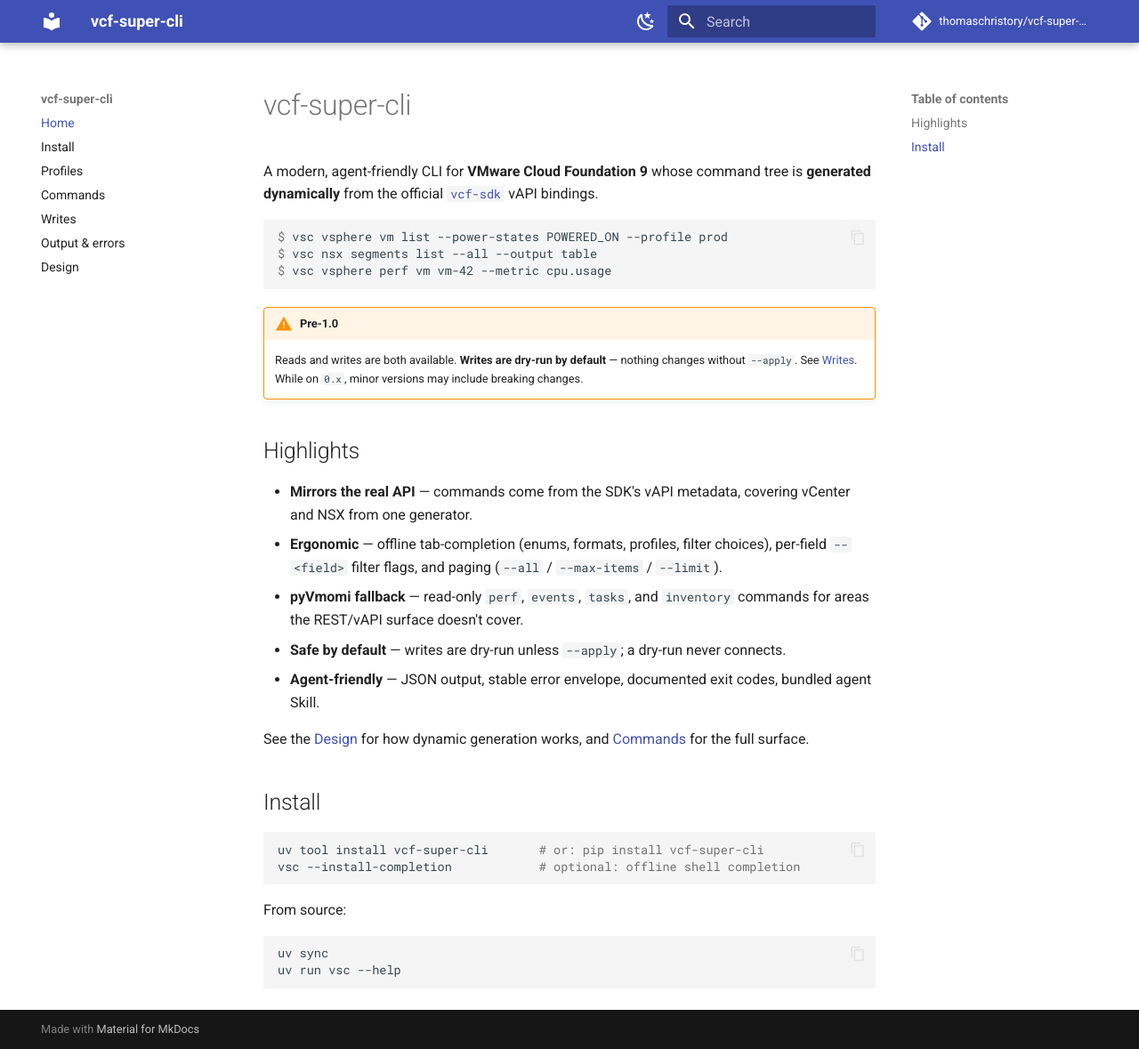
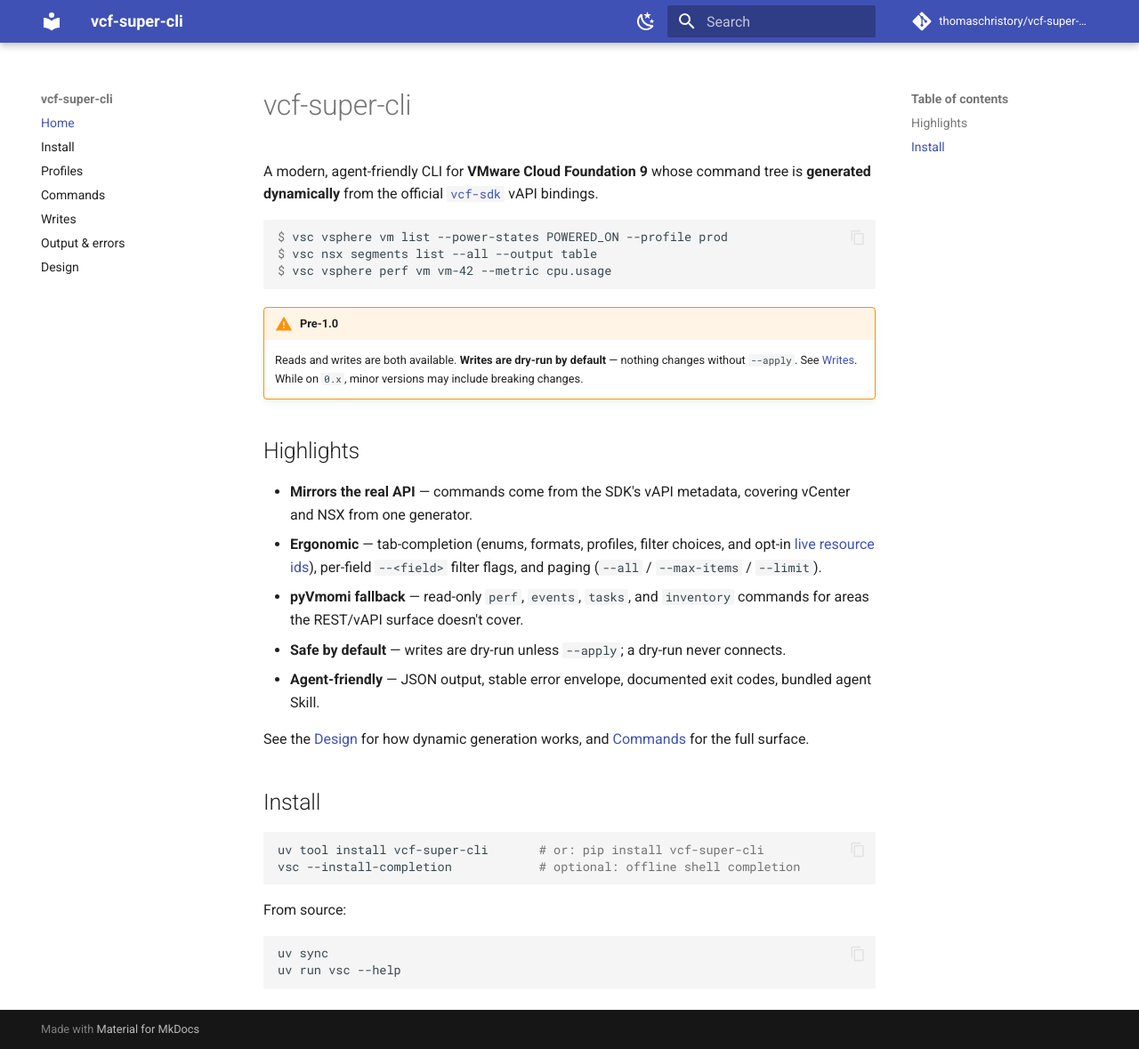
Before and after one commit to thomaschristory/vcf-super-cli, an MkDocs documentation site: the page built from docs/index.md, in a window 1280 px wide and 1179 px high. Shown: the whole window at 89% size. Built offline with MkDocs 1.6.1 and Material for MkDocs 9.7.7, drawn with Linux system fonts in a browser that asks for light colours; comment, search, counter and statistics services are not loaded.

Commit message:
docs: surface live completion on landing page + env-var reference (#51) (#52)
The Pages site deployed fine for v0.4, but two source docs lagged the release:

- index.md Highlights now mentions opt-in live resource-id completion (linked to
  the usage section), not just offline completion.
- profiles.md env-var table gains VSC_COMPLETE_DYNAMIC, VSC_COMPLETE_TTL,
  VSC_COMPLETE_TIMEOUT and VSC_CACHE_DIR (the latter was undocumented), each
  cross-referencing the usage page for the full behaviour/safety model.

mkdocs build --strict green; cross-link anchor verified in the built site.

Co-authored-by: Thomas Christory <tchristory@partner.auchan.fr>
Co-authored-by: Claude Opus 4.8 (1M context) <noreply@anthropic.com>

```diff
--- a/docs/index.md
+++ b/docs/index.md
@@ -19,9 +19,10 @@ $ vsc vsphere perf vm vm-42 --metric cpu.usage
 
 - **Mirrors the real API** — commands come from the SDK's vAPI metadata, covering
   vCenter and NSX from one generator.
-- **Ergonomic** — offline tab-completion (enums, formats, profiles, filter
-  choices), per-field `--<field>` filter flags, and paging (`--all` /
-  `--max-items` / `--limit`).
+- **Ergonomic** — tab-completion (enums, formats, profiles, filter choices, and
+  opt-in [live resource ids](usage.md#live-resource-id-completion-opt-in)),
+  per-field `--<field>` filter flags, and paging (`--all` / `--max-items` /
+  `--limit`).
 - **pyVmomi fallback** — read-only `perf`, `events`, `tasks`, and `inventory`
   commands for areas the REST/vAPI surface doesn't cover.
 - **Safe by default** — writes are dry-run unless `--apply`; a dry-run never connects.
```
Also changed, not shown: docs/profiles.md (+4 -0 lines).
